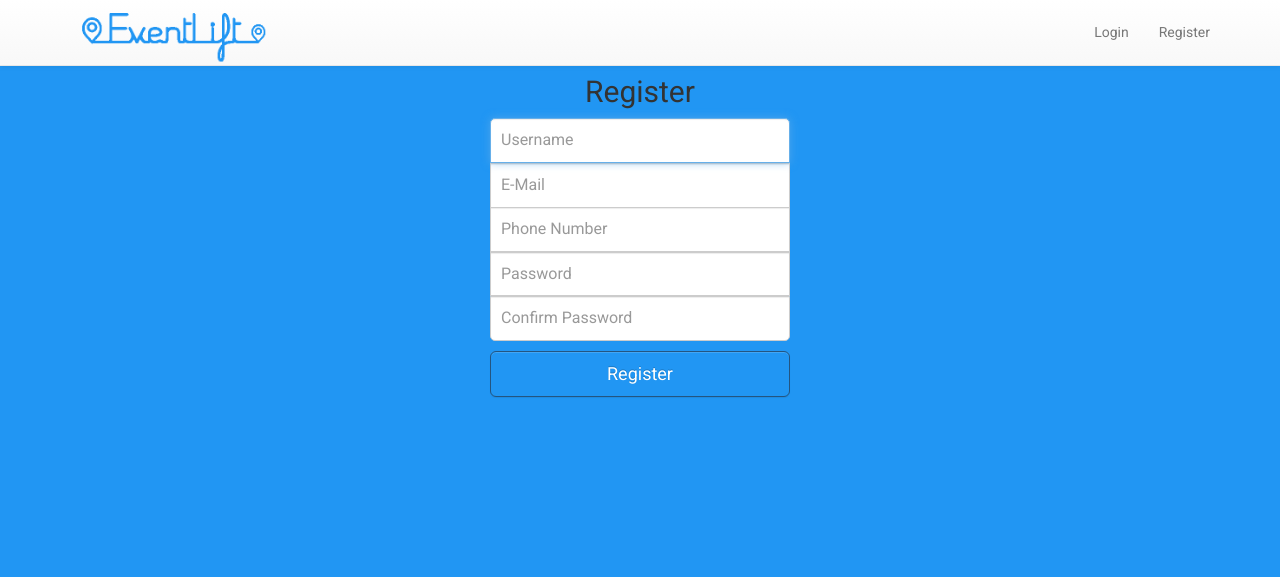
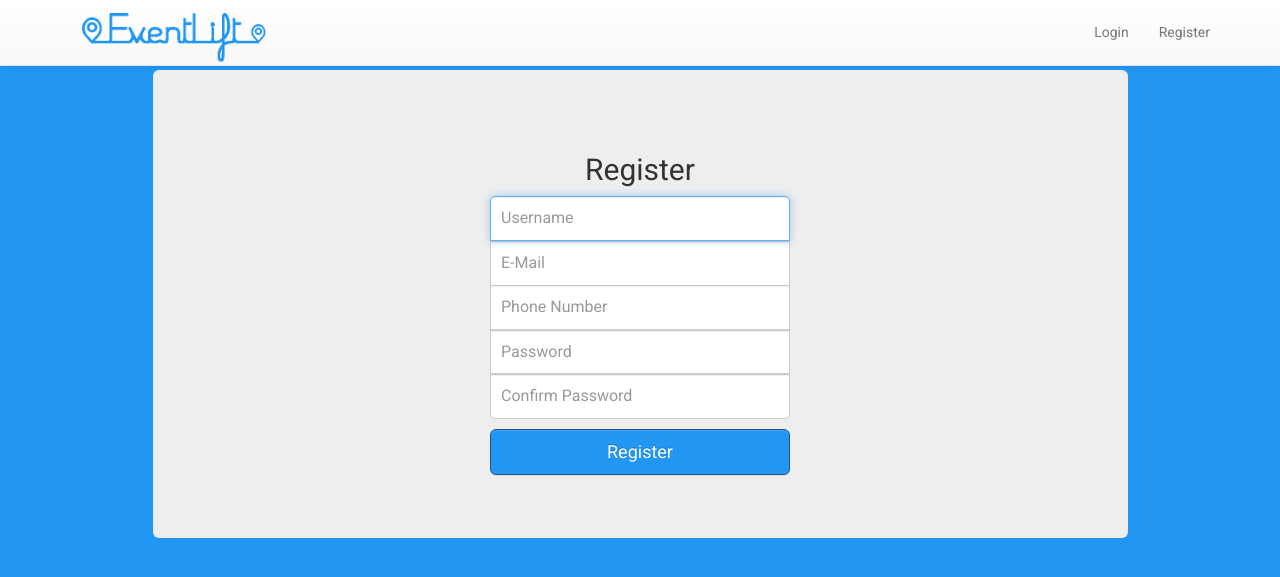
Before and after one commit to BSantos22/eventLift, a Flask app: page /register in a window 1280 px wide. Shown: the top 577 px of the page. Run offline with Flask 2, Linux system fonts and the light colour scheme; some libraries are stand-ins or nearby versions.

Commit message:
Added jumbotron to login and register pages

```diff
--- a/eventlift/static/base.css
+++ b/eventlift/static/base.css
@@ -15,12 +15,20 @@ body {
     color: white;
 }
 
+.navbar-default .navbar-nav > .open > a,
+.navbar-default .navbar-nav > .open > a:focus,
+.navbar-default .navbar-nav > .open > a:hover {
+  background: none;
+  box-shadow: none;
+}
+
 #brand-image {
     max-height: 65px;
 }
 
 #user-image {
     max-height: 35px;
+    margin: -10px;
 }
 
 #navbar{
--- a/eventlift/static/register.css
+++ b/eventlift/static/register.css
@@ -1,7 +1,5 @@
-body {
-  padding-top: 40px;
-  padding-bottom: 40px;
-  background-color: #2196f3;
+#content {
+    margin-top: 70px;
 }
 
 .form-register {
--- a/eventlift/templates/register.html
+++ b/eventlift/templates/register.html
@@ -5,8 +5,11 @@
 {% endblock %}
 
 {% block content %}
-
 <div class="container">
+    <div class="row">
+        <div class="col-md-10 col-md-offset-1 col-xs-10 col-xs-offset-1">
+            <div class="row">
+                <div class="jumbotron">
                     <form class="form-register" method="post">
                         <h2 class="form-register-heading text-center">Register</h2>
                         <label for="inputEmail" class="sr-only">Username</label>
@@ -33,9 +36,9 @@
                         <button class="btn btn-lg btn-primary btn-block" type="submit">Register</button>
                     </form>
                 </div>
-<!-- /container -->
-
-<!-- IE10 viewport hack for Surface/desktop Windows 8 bug -->
-<script src="../../assets/js/ie10-viewport-bug-workaround.js"></script>
+            </div>
+        </div>
+    </div>
+</div>
 
 {% endblock %}
```
Also changed, not shown: eventlift/static/login.css (+2 -7 lines), eventlift/templates/login.html (+8 -4 lines). Lines whose indentation alone changed are shown as unchanged.
